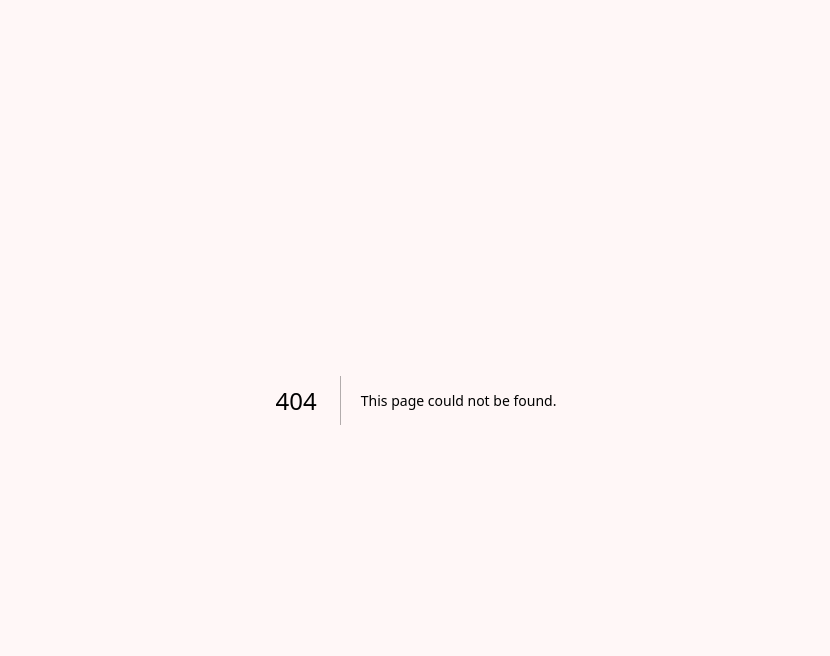
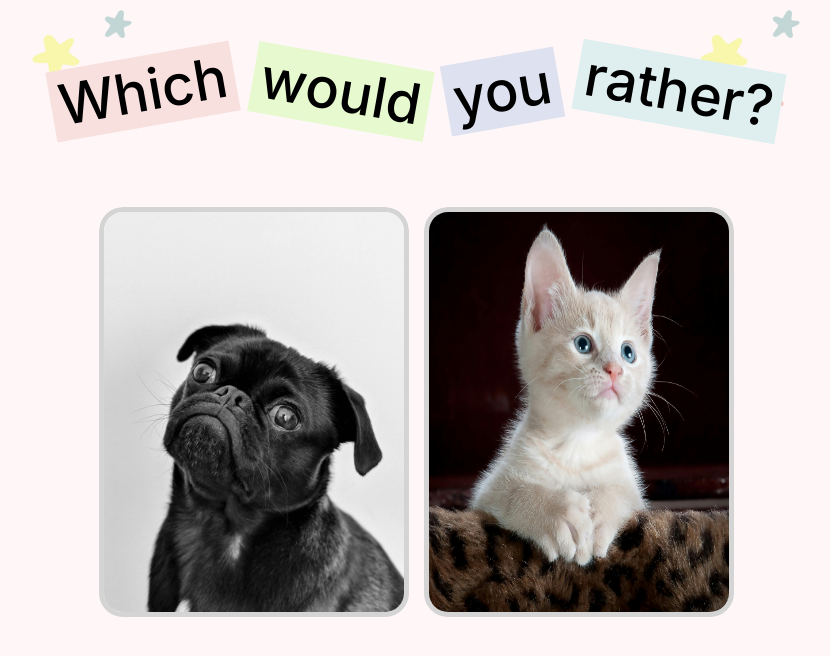
Before and after one commit to matthew-wearesection/my-best-t, a Next.js app: page /my-best-t/ in a window 1280 px wide. Before the commit this address had no page. Shown: the top 656 px of the page, without its empty margins (224-1054 px from the left). Built offline with nearby package versions, Linux system fonts and the light colour scheme.

Commit message:
feat: rename project

```diff
--- a/app/layout.tsx
+++ b/app/layout.tsx
@@ -5,8 +5,8 @@ import { Inter } from 'next/font/google';
 const inter = Inter({ subsets: ['latin'] });
 
 export const metadata: Metadata = {
-  title: 'Create Next App',
-  description: 'Generated by create next app',
+  title: 'My best "T"',
+  description: 'choose my best T',
 };
 
 export default function RootLayout({
--- a/components/ImageChooser/ImageChooser.tsx
+++ b/components/ImageChooser/ImageChooser.tsx
@@ -15,29 +15,29 @@ export interface IImage {
 const images: IImage[] = [
   {
     id: 'a1-1',
-    src: '/quiz/assets/dog1.jpg',
+    src: '/my-best-t/assets/dog1.jpg',
     alt: 'Image 1',
     children: [
       {
         id: 'a2-1',
-        src: '/quiz/assets/dog2.jpg',
+        src: '/my-best-t/assets/dog2.jpg',
         alt: 'Image 1-1',
         children: [
           {
             id: 'a3-1',
-            src: '/quiz/assets/dog3.jpg',
+            src: '/my-best-t/assets/dog3.jpg',
             alt: 'Image 1-1',
             children: [
               {
                 id: 'a4-1',
-                src: '/quiz/assets/dog4.jpg',
+                src: '/my-best-t/assets/dog4.jpg',
                 alt: 'Image 1-1',
                 result: 'doglover',
                 children: [],
               },
               {
                 id: 'a4-2',
-                src: '/quiz/assets/cat4.jpg',
+                src: '/my-best-t/assets/cat4.jpg',
                 alt: 'Image 1-2',
                 result: 'same',
                 children: [],
@@ -46,19 +46,19 @@ const images: IImage[] = [
           },
           {
             id: 'a3-2',
-            src: '/quiz/assets/cat3.jpg',
+            src: '/my-best-t/assets/cat3.jpg',
             alt: 'Image 1-2',
             children: [
               {
                 id: 'a4-3',
-                src: '/quiz/assets/dog4.jpg',
+                src: '/my-best-t/assets/dog4.jpg',
                 alt: 'Image 1-1',
                 result: 'doglover',
                 children: [],
               },
               {
                 id: 'a4-4',
-                src: '/quiz/assets/cat4.jpg',
+                src: '/my-best-t/assets/cat4.jpg',
                 alt: 'Image 1-2',
                 result: 'catlover',
                 children: [],
@@ -69,24 +69,24 @@ const images: IImage[] = [
       },
       {
         id: 'a2-2',
-        src: '/quiz/assets/cat1.jpg',
+        src: '/my-best-t/assets/cat1.jpg',
         alt: 'Image 1-2',
         children: [
           {
             id: 'a3-4',
-            src: '/quiz/assets/dog3.jpg',
+            src: '/my-best-t/assets/dog3.jpg',
             alt: 'Image 1-1',
             children: [
               {
                 id: 'a4-5',
-                src: '/quiz/assets/dog4.jpg',
+                src: '/my-best-t/assets/dog4.jpg',
                 alt: 'Image 1-1',
                 result: 'doglover',
                 children: [],
               },
               {
                 id: 'a4-6',
-                src: '/quiz/assets/cat4.jpg',
+                src: '/my-best-t/assets/cat4.jpg',
                 alt: 'Image 1-2',
                 result: 'same',
                 children: [],
@@ -95,20 +95,20 @@ const images: IImage[] = [
           },
           {
             id: 'a3-5',
-            src: '/quiz/assets/cat3.jpg',
+            src: '/my-best-t/assets/cat3.jpg',
             alt: 'Image 1-2',
             result: 'same',
             children: [
               {
                 id: 'a4-7',
-                src: '/quiz/assets/dog4.jpg',
+                src: '/my-best-t/assets/dog4.jpg',
                 alt: 'Image 1-1',
                 result: 'catlover',
                 children: [],
               },
               {
                 id: 'a4-8',
-                src: '/quiz/assets/cat4.jpg',
+                src: '/my-best-t/assets/cat4.jpg',
                 alt: 'Image 1-2',
                 result: 'same',
                 children: [],
@@ -121,24 +121,24 @@ const images: IImage[] = [
   },
   {
     id: 'b1-1',
-    src: '/quiz/assets/cat2.jpg',
+    src: '/my-best-t/assets/cat2.jpg',
     alt: 'cat',
     children: [
       {
         id: 'b2-1',
-        src: '/quiz/assets/dog1.jpg',
+        src: '/my-best-t/assets/dog1.jpg',
         alt: 'Image 1-1',
         children: [
           {
             id: 'b3-1',
-            src: '/quiz/assets/dog2.jpg',
+            src: '/my-best-t/assets/dog2.jpg',
             alt: 'Image 1-1',
             result: 'same',
             children: [],
           },
           {
             id: 'b3-2',
-            src: '/quiz/assets/cat3.jpg',
+            src: '/my-best-t/assets/cat3.jpg',
             alt: 'Image 1-2',
             result: 'catlover',
             children: [],
@@ -147,19 +147,19 @@ const images: IImage[] = [
       },
       {
         id: 'b2-2',
-        src: '/quiz/assets/cat3.jpg',
+        src: '/my-best-t/assets/cat3.jpg',
         alt: 'Image 1-2',
         children: [
           {
             id: 'b3-3',
-            src: '/quiz/assets/dog3.jpg',
+            src: '/my-best-t/assets/dog3.jpg',
             alt: 'Image 1-1',
             result: 'same',
             children: [],
           },
           {
             id: 'b3-4',
-            src: '/quiz/assets/cat4.jpg',
+            src: '/my-best-t/assets/cat4.jpg',
             alt: 'Image 1-2',
             result: 'catlover',
             children: [],
@@ -204,8 +204,8 @@ export const ImageChooser = () => {
         <p className={styles.you}>you</p>
         <p className={styles.rather}>rather?</p>
       </div>
-      <img className={styles['bg-start']} src={'/quiz/assets/start.png'} />
-      <img className={styles['bg-start-1']} src={'/quiz/assets/start.png'} />
+      <img className={styles['bg-start']} src={'/my-best-t/assets/start.png'} />
+      <img className={styles['bg-start-1']} src={'/my-best-t/assets/start.png'} />
       <div className={styles['image-wrapper']}>
         {selectedImage?.map(img => (
           <ImageNode
--- a/components/Share/Share.tsx
+++ b/components/Share/Share.tsx
@@ -29,14 +29,14 @@ export const Share: React.FC<{ urlShare: string }> = ({ urlShare }) => {
         <a href={`https://threads.net/intent/post?text=${urlShare}`} target="_blank">
           <img
             style={{ width: '32px', height: '32px', borderRadius: '50%', objectFit: 'fill', background: 'black' }}
-            src="/quiz/assets/threads.svg"
+            src="/my-best-t/assets/threads.svg"
             alt="threads"
           />
         </a>
         <TwitterShareButton title="Show me the x!" url={urlShare}>
           <img
             style={{ width: '32px', height: '32px', borderRadius: '50%', objectFit: 'fill' }}
-            src="/quiz/assets/x.svg"
+            src="/my-best-t/assets/x.svg"
             alt="threads"
           />
         </TwitterShareButton>
--- a/next.config.mjs
+++ b/next.config.mjs
@@ -1,7 +1,7 @@
 /** @type {import('next').NextConfig} */
 
 const nextConfig = {
-  basePath: '/quiz',
+  basePath: '/my-best-t',
   output: 'export',
 };
 
--- a/package.json
+++ b/package.json
@@ -1,5 +1,5 @@
 {
-  "name": "quiz",
+  "name": "my-best-t",
   "version": "0.1.0",
   "private": true,
   "scripts": {
```
Also changed, not shown: app/result/[id]/page.tsx (+4 -4 lines).
